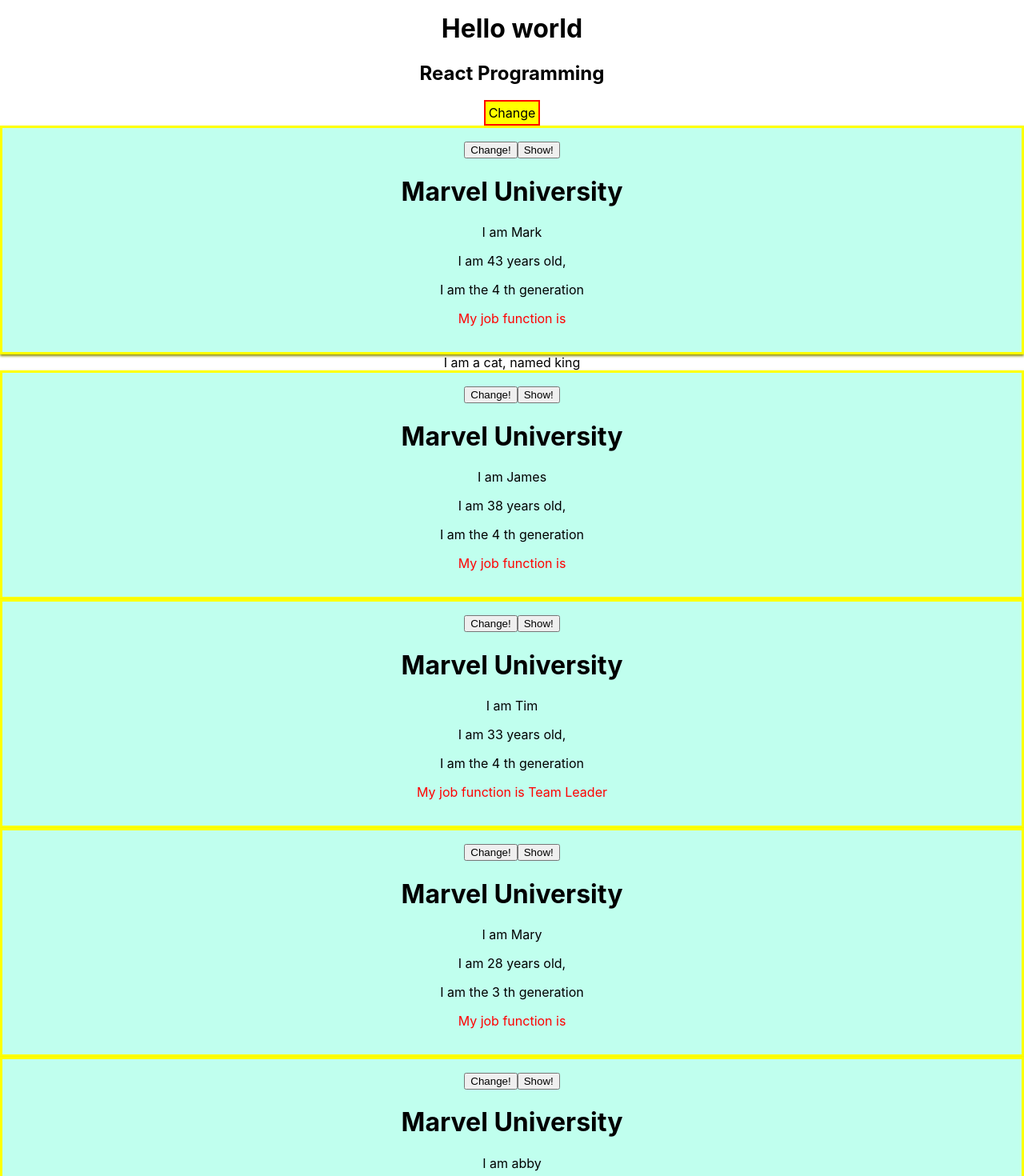
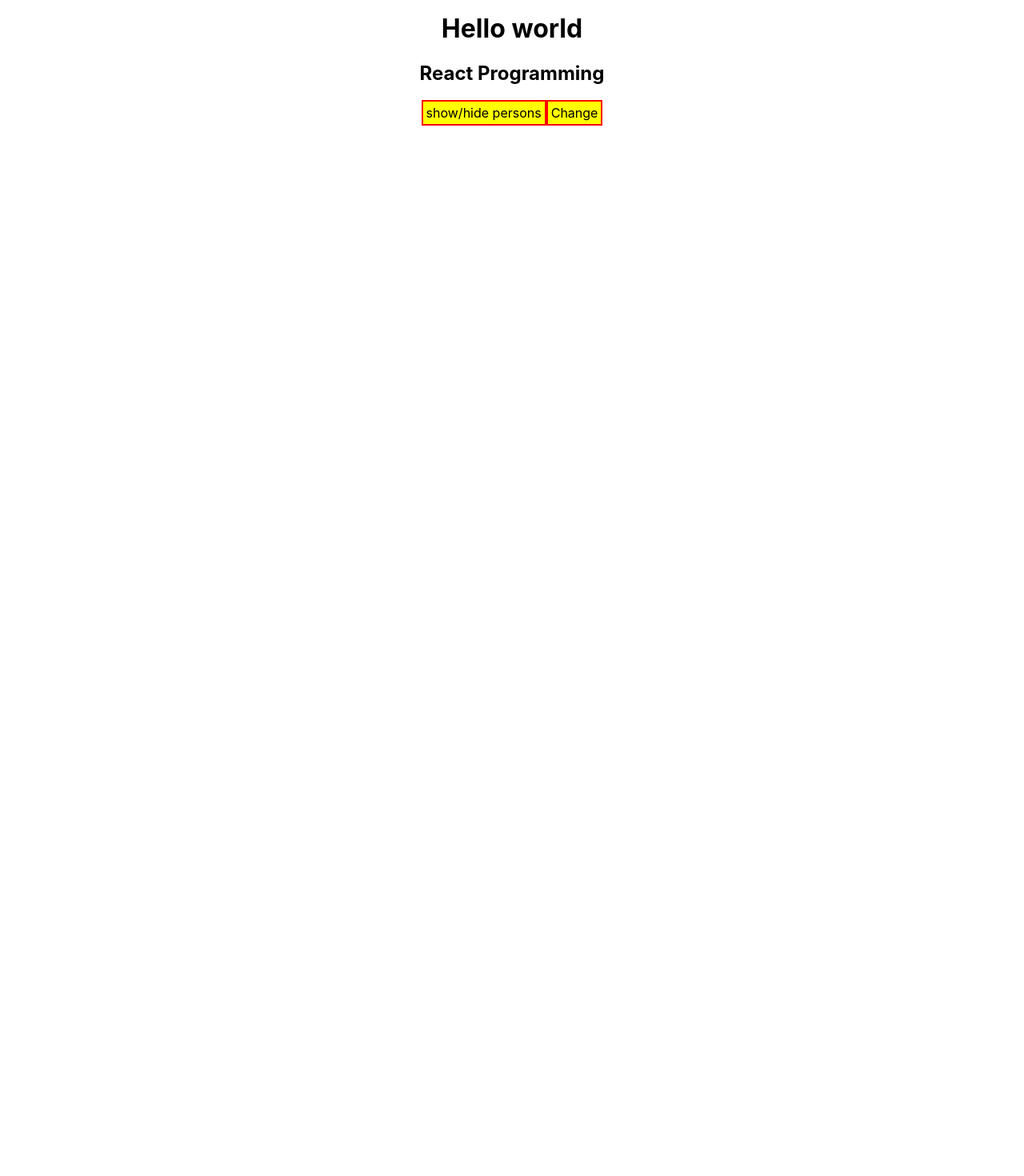
Before and after one commit to kc14017/cht_react_0810, a React (Create React App) app in the folder lab3_react_start/: page / in a window 1280 px wide. Shown: the part 200-1670 px from the top of the page at 80% size. After the commit the page ends 800 px from the top, so only its background shows below. Built offline with nearby package versions, Linux system fonts and the light colour scheme.

Commit message:
commit 1635

```diff
--- a/lab3_react_start/src/App.js
+++ b/lab3_react_start/src/App.js
@@ -21,7 +21,8 @@
       { name: "abby", age: 34 },
       { name: "Kevin", age: 50 }
     ],
-    title: "Hello React chtti302"
+    title: "Hello React chtti302",
+    showPersons: false
   }
   changeNameHandler = (leaderName) => {
     console.log("change button clicked")
@@ -36,6 +37,9 @@
       ]
     })
   }
+  toggleDisplayHandler = () => {
+    this.setState({ showPersons: !this.state.showPersons })
+  }
   render() {
     const style = {
       background: "yellow",
@@ -44,7 +48,14 @@
       padding: "4px",
       cursor: 'pointer'
     }
-
+    let persons = null;
+    if (this.state.showPersons === true) {
+      persons = (<div>{
+        this.state.persons.map(person => {
+          return <Person name={person.name} age={person.age} />
+        })
+      }</div>)
+    }
     return (
       <div className="App">
         <Counter step="2" />
@@ -53,21 +64,13 @@
           name={this.state.title} />
         <Dashboard1 />
         <Dashboard2 />
+        <button style={style} onClick={() => this.toggleDisplayHandler()}>
+          show/hide persons</button>
         {
           // <button onClick={this.changeNameHandler.bind(this, "One Punch Man")}>Change</button>
         }
         <button style={style} onClick={() => this.changeNameHandler("one Punch Man")}>Change</button>
-        <Person
-          clickCallback={this.changeNameHandler.bind(this, "Peter Pan")}
-          name={this.state.persons[0].name}
-          age={this.state.persons[0].age} />
-        <Pet name="king" species="cat" />
-        <Person name={this.state.persons[1].name} age={this.state.persons[1].age} />
-        <Person name={this.state.persons[2].name} age={this.state.persons[2].age} >Team Leader</Person>
-        <Person name={this.state.persons[3].name} age={this.state.persons[3].age} />
-        <Person name={this.state.persons[4].name} age={this.state.persons[4].age} />
-        <Person name={this.state.persons[5].name} age={this.state.persons[5].age} />
-        <Pet />
+        {persons}
       </div>
     );
   }
```
